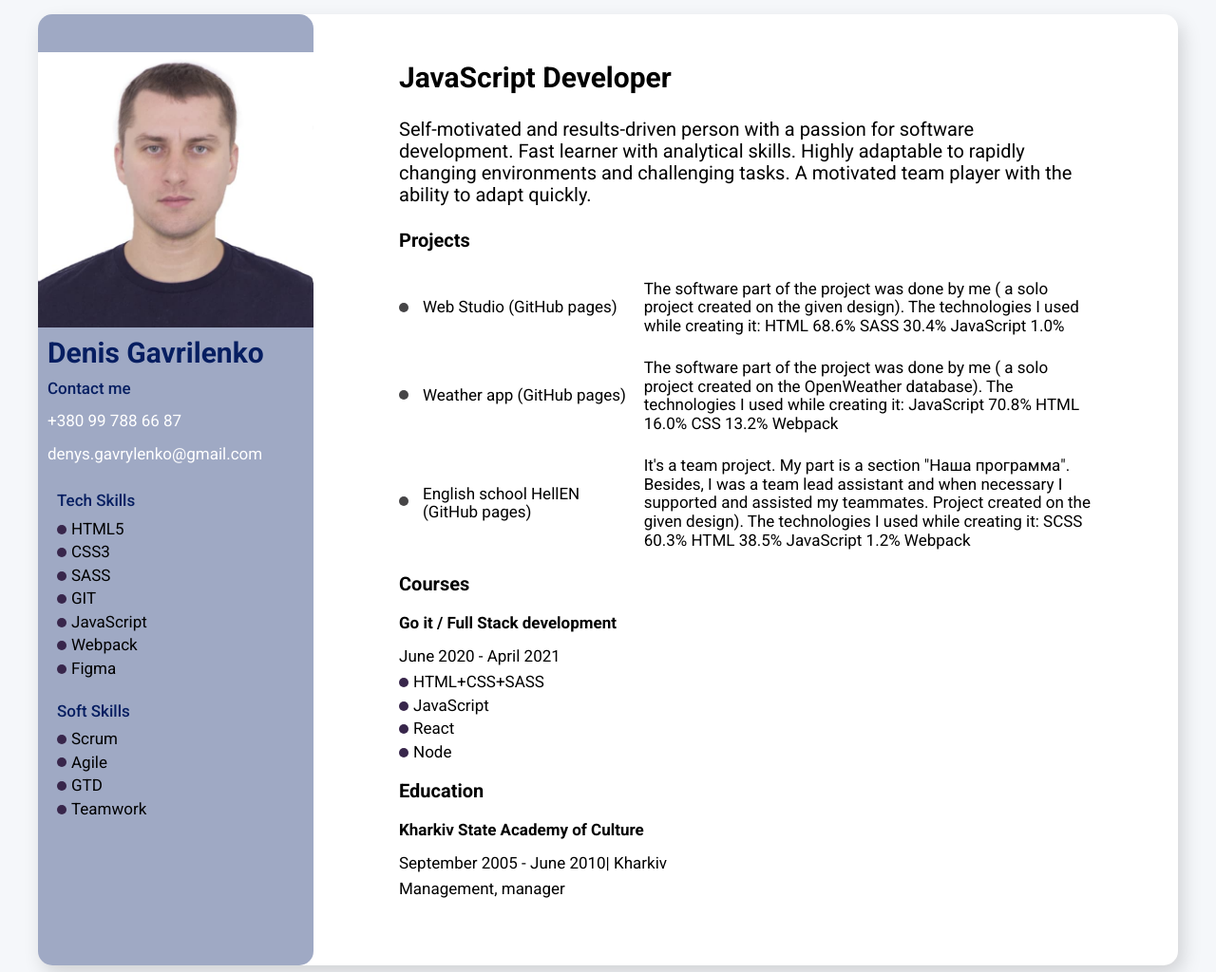
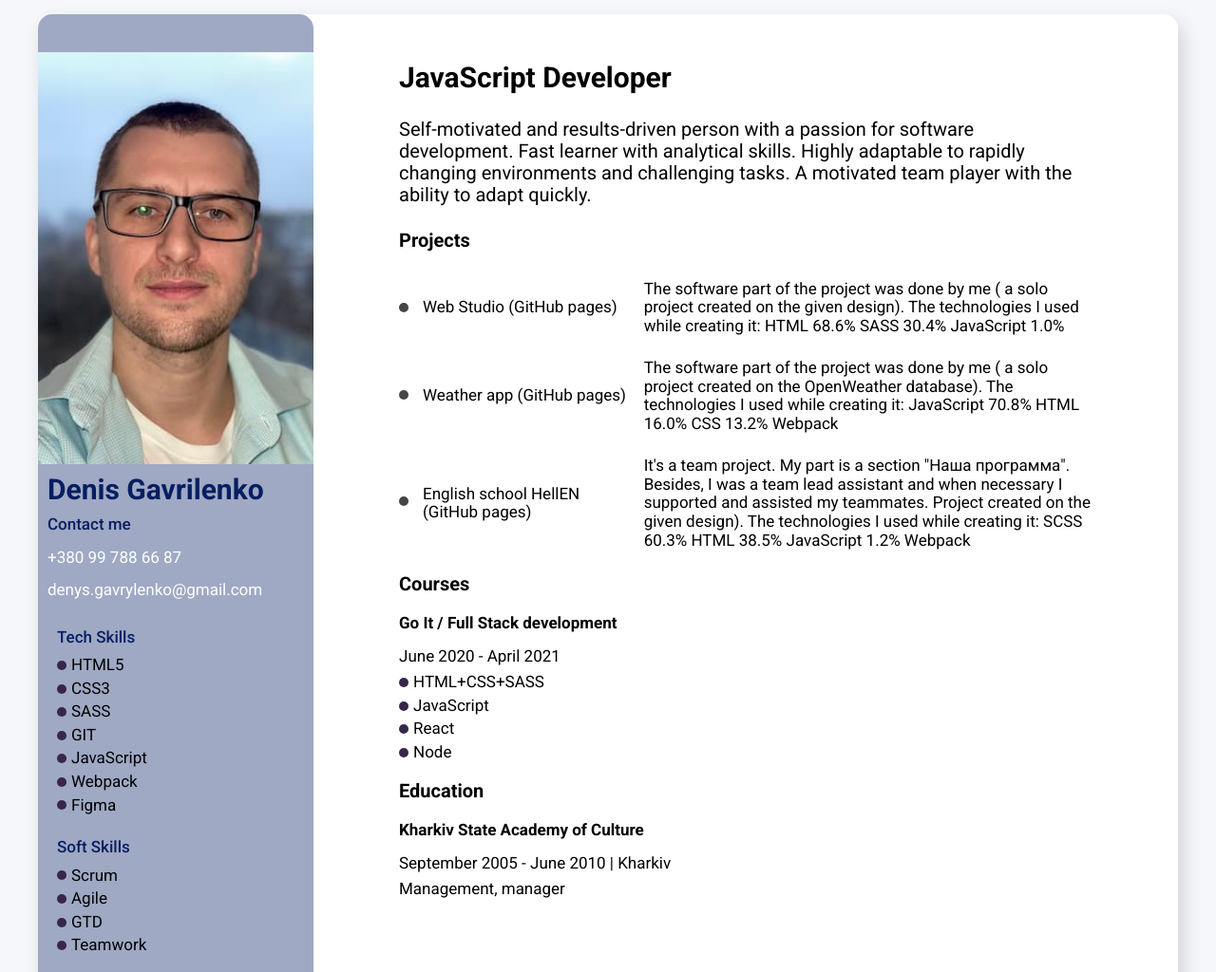
Before and after one commit to denis-gavrilenko0910/resume, a plain HTML site: page index.html in a window 1280 px wide. Shown: the top 1024 px of the page at 95% size. Drawn offline with nearby package versions, Linux system fonts and the light colour scheme.

Commit message:
photo changed

```diff
--- a/index.html
+++ b/index.html
@@ -12,7 +12,7 @@
     <div class="container">
       <div class="side-bar-container">
         <div>
-          <img class="my-photo" src="./img/123.jpg" alt="my photo" />
+          <img class="my-photo" src="./img/IMG_4101.jpg" alt="my photo" />
         </div>
 
         <aside>
@@ -128,7 +128,7 @@
         <!--courses-->
         <div class="courses-container">
           <h4 class="headers">Courses</h4>
-          <h5 class="company-name">Go it / Full Stack development</h5>
+          <h5 class="company-name">Go It / Full Stack development</h5>
           <p class="learning-period">June 2020 - April 2021</p>
           <ul>
             <li class="list marker">HTML+CSS+SASS</li>
@@ -143,7 +143,7 @@
         <div class="education-container">
           <h4 class="headers">Education</h4>
           <h5 class="company-name">Kharkiv State Academy of Culture</h5>
-          <p class="learning-period">September 2005 - June 2010| Kharkiv</p>
+          <p class="learning-period">September 2005 - June 2010 | Kharkiv</p>
           <p class="specialization">Management, manager</p>
         </div>
       </section>
--- a/sass/components/_side-bar.scss
+++ b/sass/components/_side-bar.scss
@@ -94,18 +94,21 @@ body {
 }
 .side-bar-container {
   width: 100px;
+  padding: 12px 0px;
+  background-color: #1b32726b;
+
+  border-radius: 15px;
   @media screen and (min-width: 480px) {
     width: 120px;
   }
   @media screen and (min-width: 768px) {
     width: 140px;
+    padding: 20px 0px;
   }
   @media screen and (min-width: 1200px) {
     width: 290px;
+    padding: 40px 0px;
   }
-  background-color: #1b32726b;
-  padding: 40px 0px;
-  border-radius: 15px;
 }
 .aside-headers {
   margin-bottom: 7px;
```
Also changed, not shown: css/main.css, css/main.min.css, img/IMG_4101.jpg (added), 2 other files.
